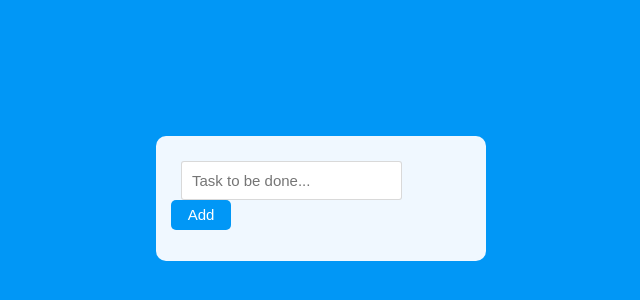
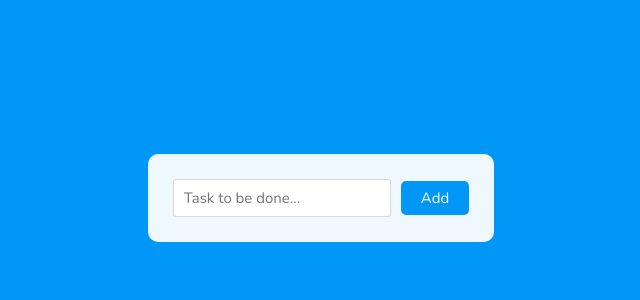
Before and after one commit to VladSydorets/todo-app, a plain HTML site: page index.html in a window 1280 px wide. Shown: the part 202-502 px from the top of the page, without its empty margins (319-959 px from the left). Drawn offline with nearby package versions, Linux system fonts and the light colour scheme.

Commit message:
change styles

```diff
--- a/index.html
+++ b/index.html
@@ -4,13 +4,23 @@
     <meta charset="UTF-8" />
     <meta http-equiv="X-UA-Compatible" content="IE=edge" />
     <meta name="viewport" content="width=device-width, initial-scale=1.0" />
+
+    <!-- Fonts -->
+    <link rel="preconnect" href="https://fonts.googleapis.com" />
+    <link rel="preconnect" href="https://fonts.gstatic.com" crossorigin />
+    <link
+      href="https://fonts.googleapis.com/css2?family=Nunito&display=swap"
+      rel="stylesheet"
+    />
+
+    <!-- Styles -->
     <link rel="stylesheet" href="style.css" />
     <title>To-Do List</title>
   </head>
   <body>
     <div class="main">
       <div class="container">
-        <form action="/add">
+        <form action="/add" id="form">
           <input
             type="text"
             id="item"
@@ -21,6 +31,7 @@
         </form>
 
         <div class="tasks">
+          <h2 id="task-text">You don't have any tasks...</h2>
           <ul id="list"></ul>
         </div>
       </div>
--- a/style.css
+++ b/style.css
@@ -1,6 +1,17 @@
-body {
+* {
   margin: 0;
   padding: 0;
+  box-sizing: border-box;
+  font-family: "Nunito", sans-serif;
+  -webkit-touch-callout: none;
+  -webkit-user-select: none;
+  -khtml-user-select: none;
+  -moz-user-select: none;
+  -ms-user-select: none;
+  user-select: none;
+}
+
+body {
   background-color: #0197f6;
   height: 100vh;
 }
@@ -16,27 +27,27 @@ body {
 .container {
   background-color: aliceblue;
   border-radius: 10px;
-  width: 300px;
-  min-height: 45px;
-  display: inline;
-  padding: 15px;
-  padding-top: 25px;
+  width: fit-content;
+  padding: 25px;
 }
 
 #form {
-  width: 310px;
+  display: flex;
+  justify-content: center;
+  align-items: center;
+  gap: 10px;
 }
 
 #add-btn {
-  height: 30px;
-  width: 60px;
+  width: fit-content;
+  padding: 7px 20px;
   border-radius: 5px;
   border: 0;
   font-size: 15px;
   background-color: #0197f6;
   color: white;
   cursor: pointer;
-  transition: 0.25s ease-in;
+  transition: 0.35s ease-in;
 }
 
 #add-btn:hover {
@@ -45,23 +56,25 @@ body {
 }
 
 #item {
-  margin: 0 10px;
   border-radius: 3px;
-  padding: 10px;
+  padding: 8px 10px;
   border: 1px solid rgb(0, 0, 0, 0.15);
   font-size: 15px;
 }
 
+#item:focus {
+  outline: none;
+}
+
 ul {
   list-style: none;
-  padding: 0 15px;
 }
 
 ul > li {
-  font-size: 17px;
-  padding: 7.5px 5px;
+  font-size: 15px;
+  padding: 8px 7px;
   border-radius: 5px;
-  margin-top: 7px;
+  margin-top: 10px;
   background-color: #64bdf5da;
 }
 
@@ -103,3 +116,7 @@ li span {
   text-decoration: line-through;
   color: rgba(0, 0, 0, 0.5);
 }
+
+#task-text {
+  display: none;
+}
```
